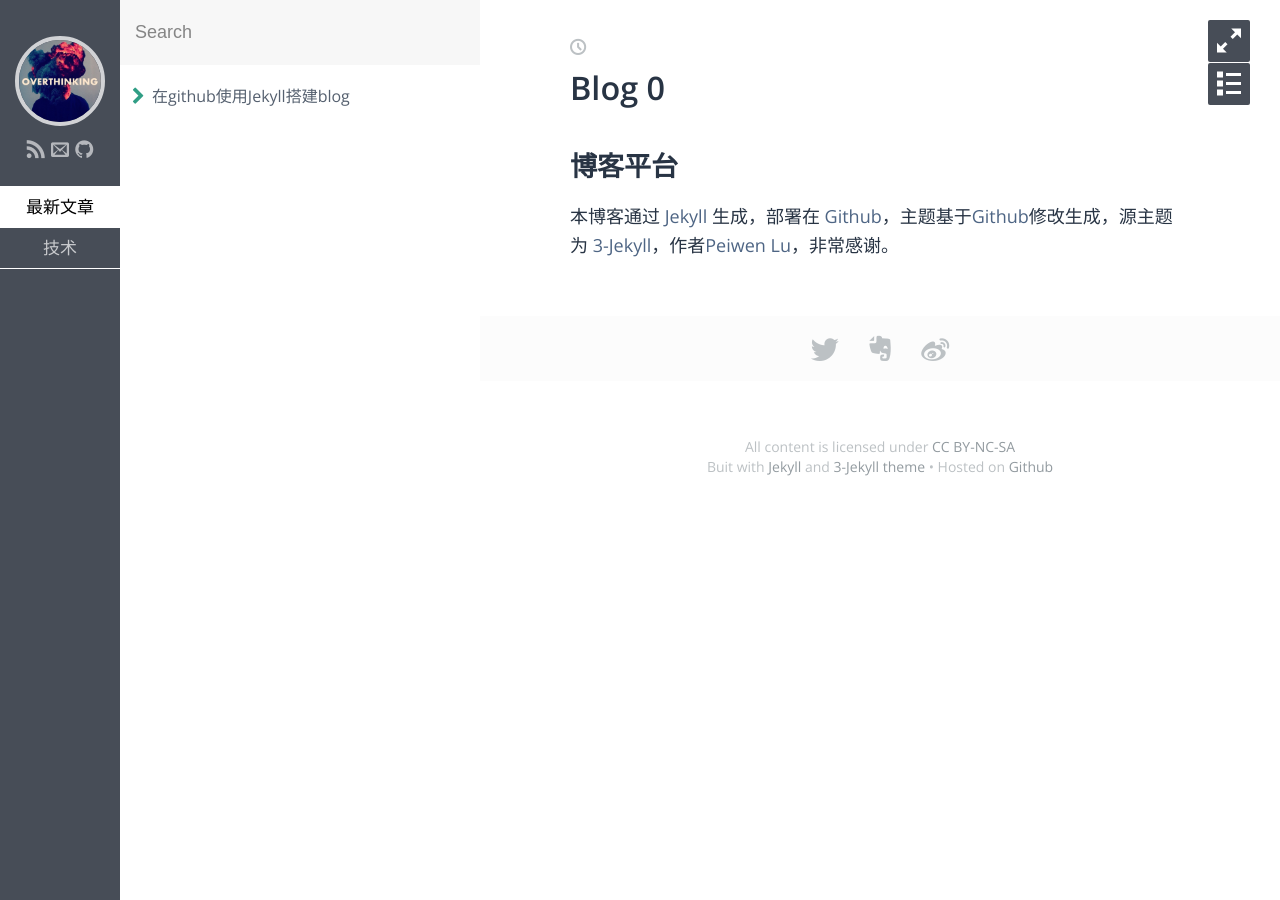
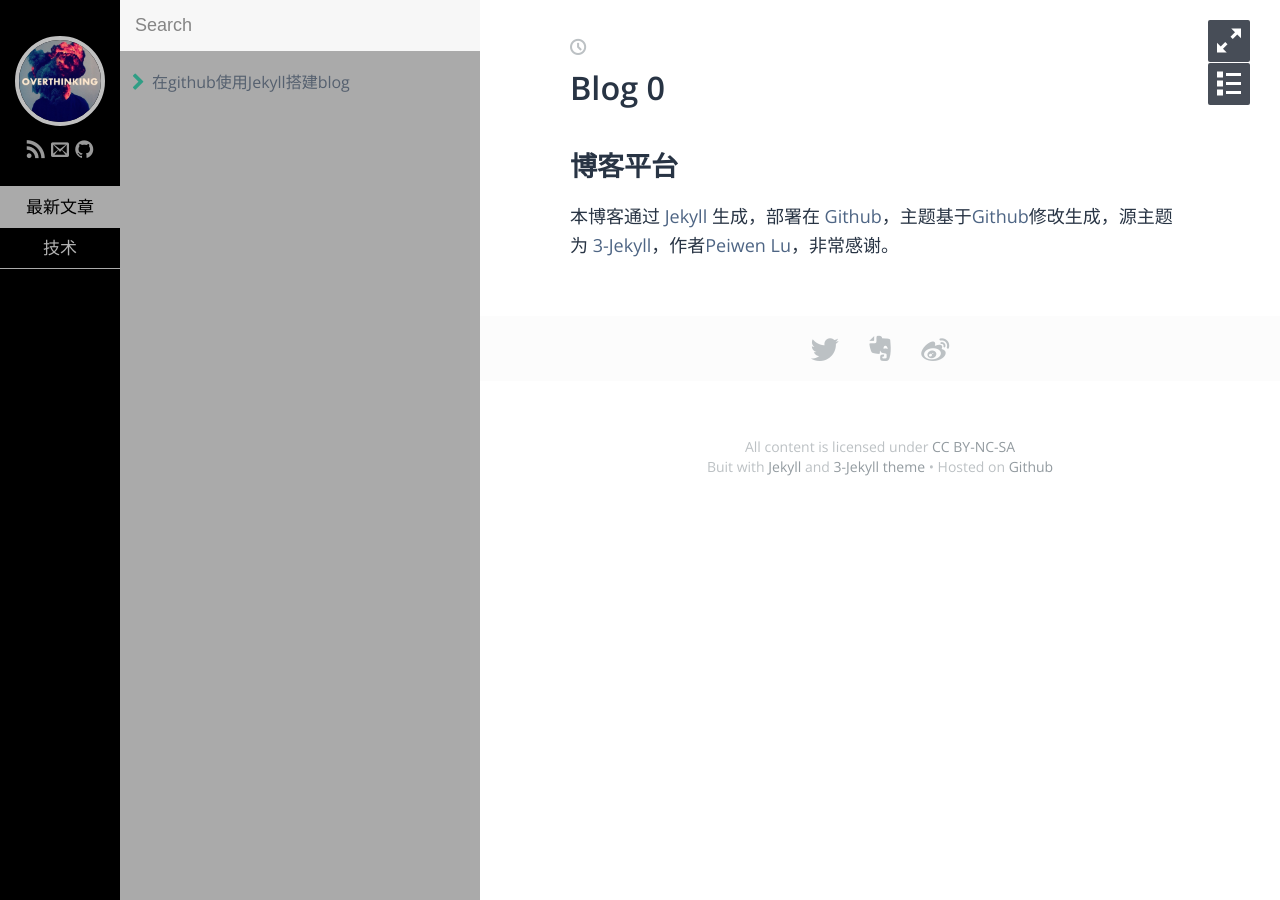
Before and after one commit to raygift/raygift.github.io, a Jekyll site: the page built from index.md, in a window 1280 px wide. Built offline with Jekyll 4.4.1, drawn with Linux system fonts in a browser that asks for light colours; some web fonts are replaced.

Commit message:
部分样式调整
修改侧边栏背景色；修改搜索栏高度

```diff
--- a/_includes/sidebar.html
+++ b/_includes/sidebar.html
@@ -26,7 +26,7 @@
 
   <div id="sidebar-right">
     <div id="search-box">
-      <input id="search-input" type="text" placeholder="Search" />
+      <input id="search-input" type="text" placeholder="Search"/>
     </div>
 
     <nav id="toc">
--- a/_sass/04-sidebar.sass
+++ b/_sass/04-sidebar.sass
@@ -72,7 +72,8 @@
     @extend %icon-linkedin
   &.instagram:before
     @extend %icon-instagram
-
+  &.search:before
+    @extend %icon-search
 
 #sidebar-tags
   margin: 0
--- a/css/main.sass
+++ b/css/main.sass
@@ -17,7 +17,7 @@
 // $sidebar-bg: linear-gradient(136deg, $gradient-start, $gradient-end)
 
 $sidebar-bg: #474d57
-$sidebar-left-bg: #474d57
+$sidebar-left-bg: #000000
 $sidebar-right-bg: #f7f7f7
 
 // # Sidebar Left
@@ -41,13 +41,13 @@
 $tag-color: rgba(255, 255, 255, .7)
 $tag-hover-color: rgba(255, 255, 255, .85)
 $tag-active-color: #000000
-$tag-border-color: rgba(255, 255, 255, 1)
+$tag-border-color: #aaa//rgba(255, 255, 255, 1)
 
 // # Sidebar Right
 $sidebar-right-width: 360px
 
 // Search
-$search-box-height: 64px
+$search-box-height: 50px
 $search-box-font-size: 18px
 
 $search-box-color: #AAAAAA
```
